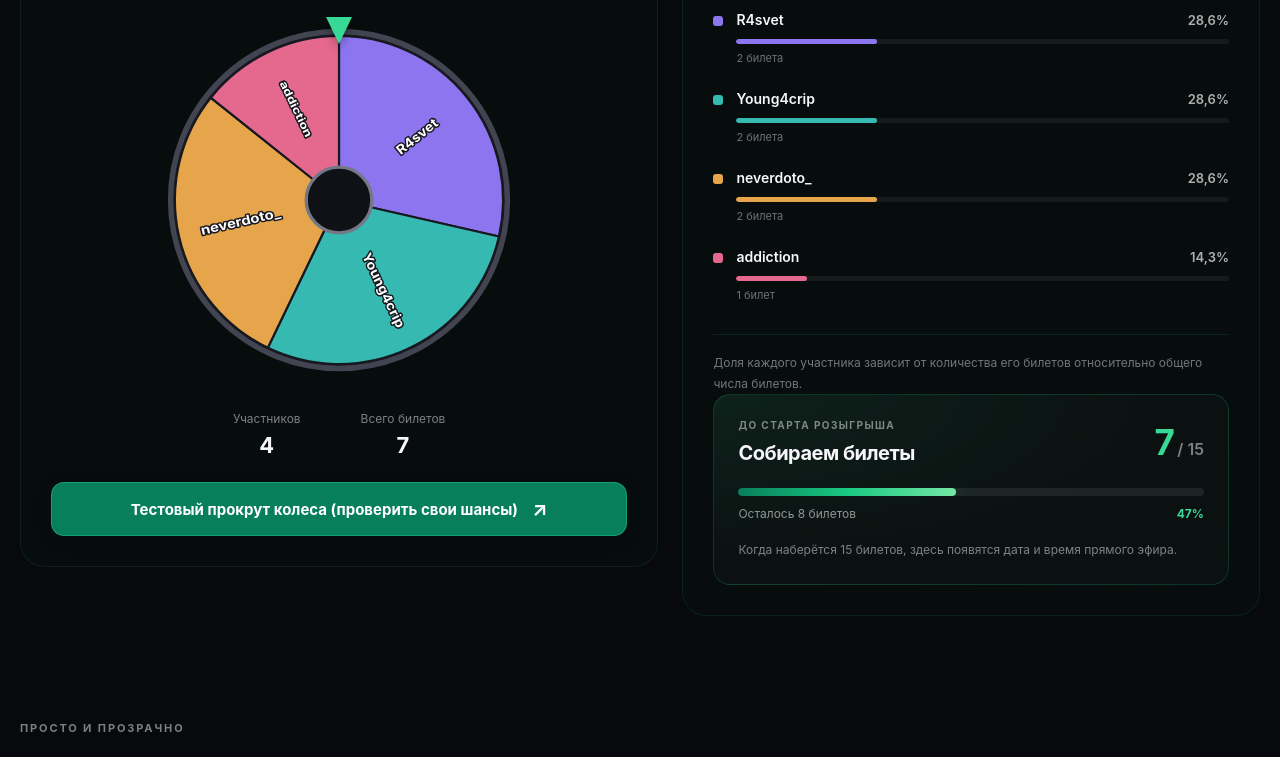
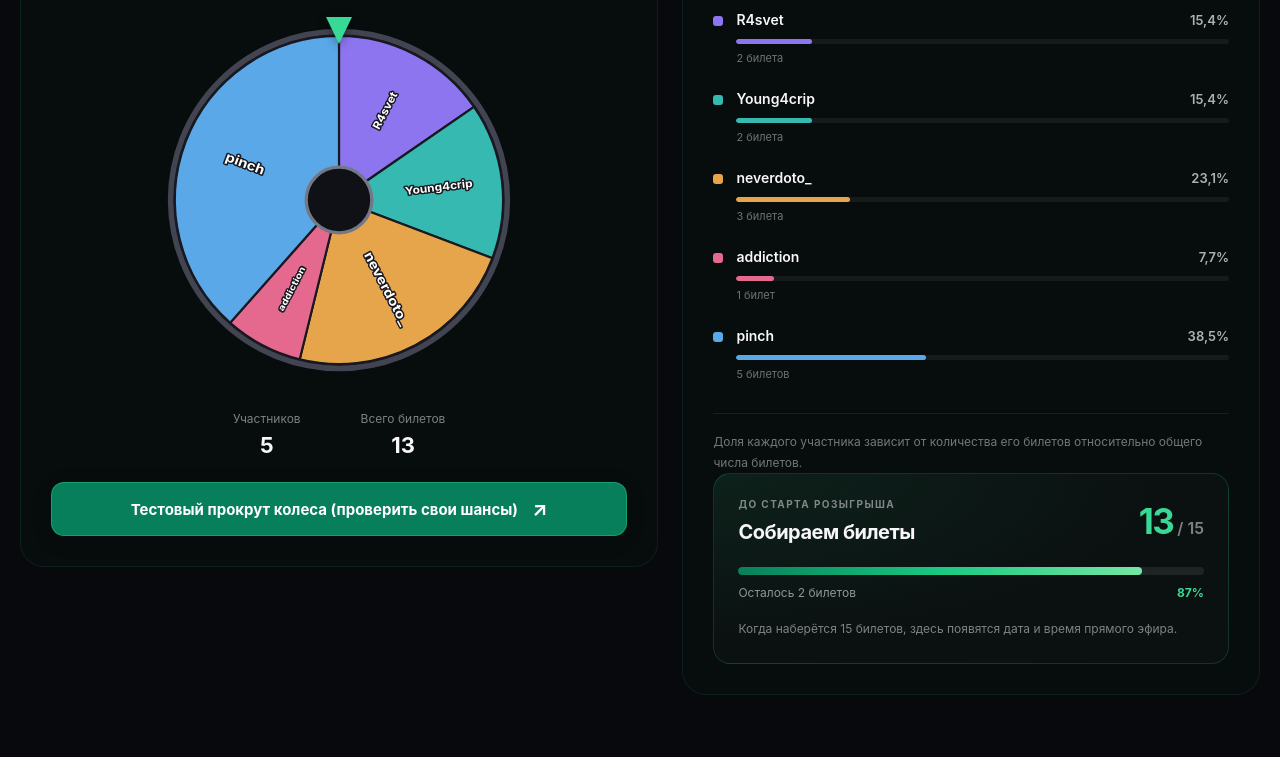
Before and after one commit to sapfi24/skinlease, a Next.js app: page /giveaway in a window 1280 px wide. Shown: the part 1036-1793 px from the top of the page. Built offline with nearby package versions, Linux system fonts and the light colour scheme.

Commit message:
123123412412412

```diff
--- a/data/giveaway.js
+++ b/data/giveaway.js
@@ -21,7 +21,7 @@ const participants = [
     {
     id: "Артем Разйов",
     name: "neverdoto_",
-    tickets: 2,
+    tickets: 3,
     },
 
     {
@@ -30,6 +30,12 @@ const participants = [
     tickets: 1,
     },
 
+    {
+    id: "pinch",
+    name: "pinch",
+    tickets: 5,
+    },
+
 ];
 
 export default participants;
```
